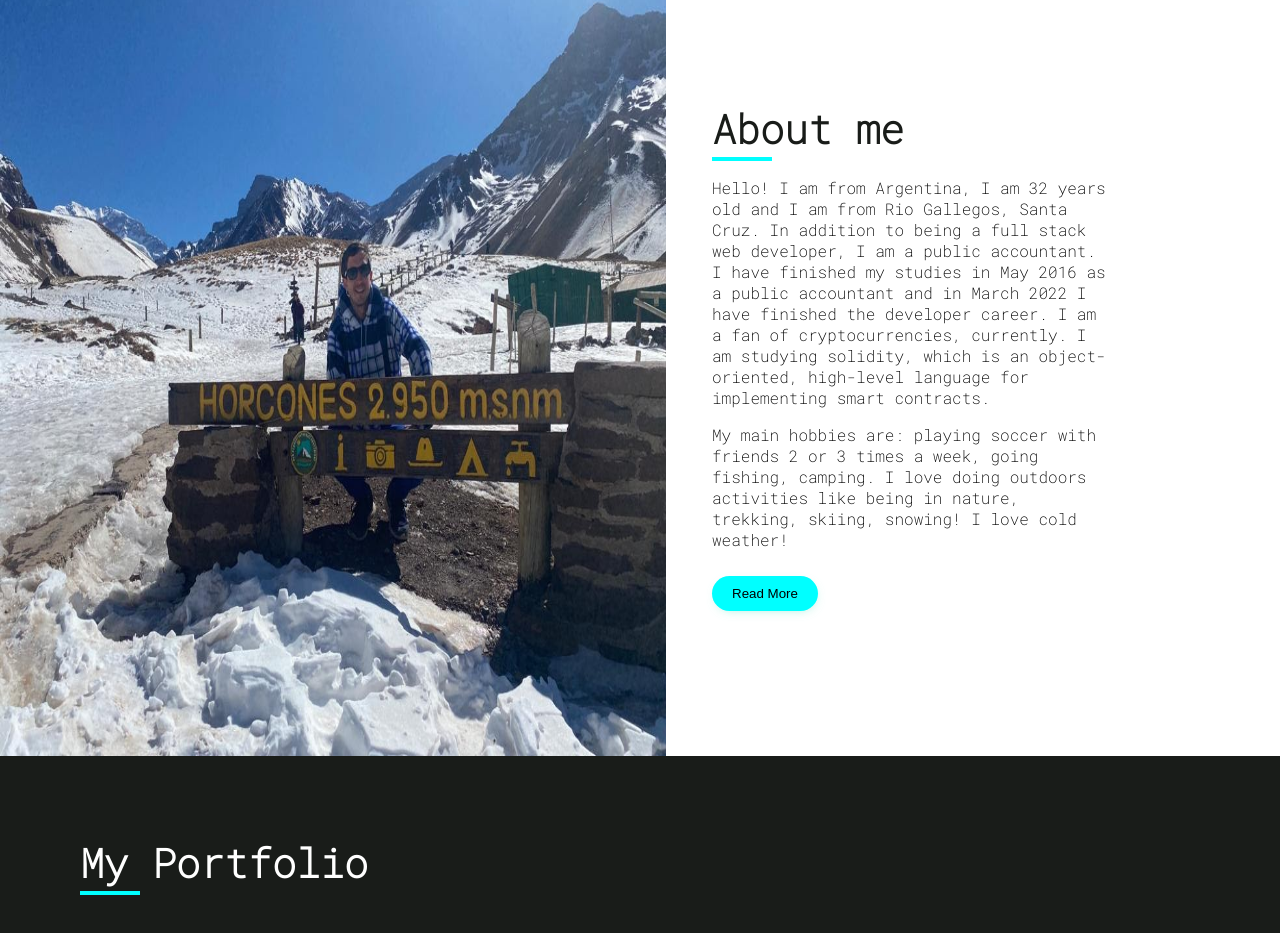
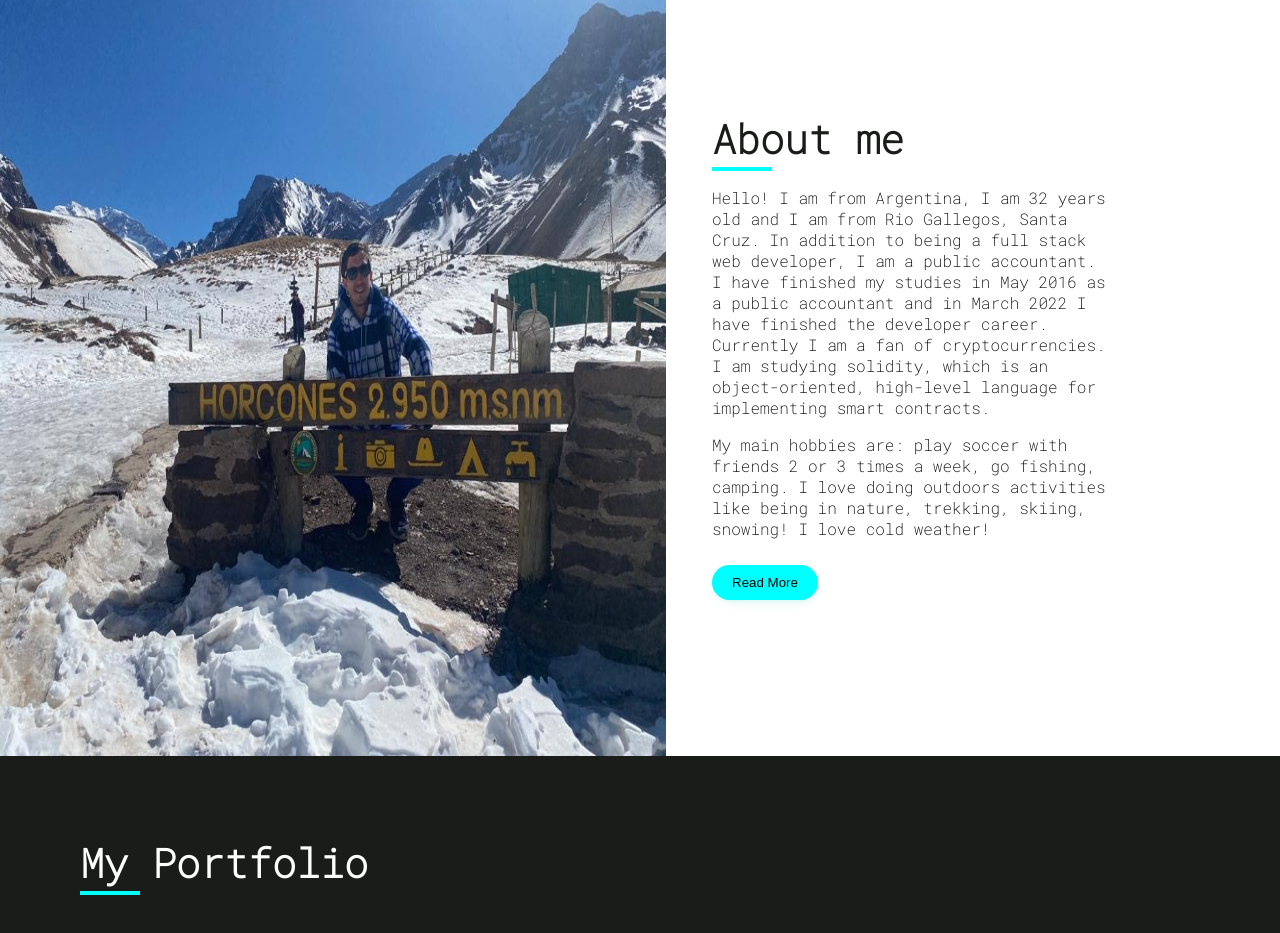
Before and after one commit to Tatino12/Portfolio, a plain HTML site: page index.html in a window 1280 px wide. Shown: the part 853-1786 px from the top of the page. Drawn offline with Linux system fonts and the light colour scheme.

Commit message:
change resume

```diff
--- a/index.html
+++ b/index.html
@@ -48,9 +48,9 @@
   <div class="divider"></div>
   <p>Hello! I am from Argentina, I am 32 years old and I am from Rio Gallegos, Santa Cruz. In addition to being a full stack web developer, I am a public accountant.
     I have finished my studies in May 2016 as a public accountant and in March 2022 I have finished the developer career.
-    I am a fan of cryptocurrencies, currently. I am studying solidity, which is an object-oriented, high-level language for implementing smart contracts.</p>
-  <p>My main hobbies are: playing soccer with friends 2 or 3 times a week, going fishing, camping. I love doing outdoors activities like being in nature, trekking, skiing, snowing! I love cold weather!</p>
-    <p id="aboutmore" class="abt-more">I am fascinated to travel around the world, I have visit many countries (Aruba, Brazil, Chile, Uruguay, Equator, Mexico, the United States, some Caribbean islands, Spain, Switzerland, Norway, Germany, Sweden), I have lived in different places ( In Argentina: Rio Gallegos, Buenos Aires, San Carlos de Bariloche, Corrientes and in Denmark: Aaalborg)</p>
+    Currently I am a fan of cryptocurrencies. I am studying solidity, which is an object-oriented, high-level language for implementing smart contracts.</p>
+  <p>My main hobbies are: play soccer with friends 2 or 3 times a week, go fishing, camping. I love doing outdoors activities like being in nature, trekking, skiing, snowing! I love cold weather!</p>
+    <p id="aboutmore" class="abt-more">I like traveling around the world, I have visit many countries (Aruba, Brazil, Chile, Uruguay, Equator, Mexico, the United States, some Caribbean islands, Spain, Switzerland, Norway, Germany, Sweden), I have lived in different places ( In Argentina: Rio Gallegos, Buenos Aires, San Carlos de Bariloche, Corrientes and in Denmark: Aaalborg)</p>
     <button onclick="handlebutton()" class="read-more">Read More</button>
    </div>
   </div>
```
Also changed, not shown: 3 other files.
